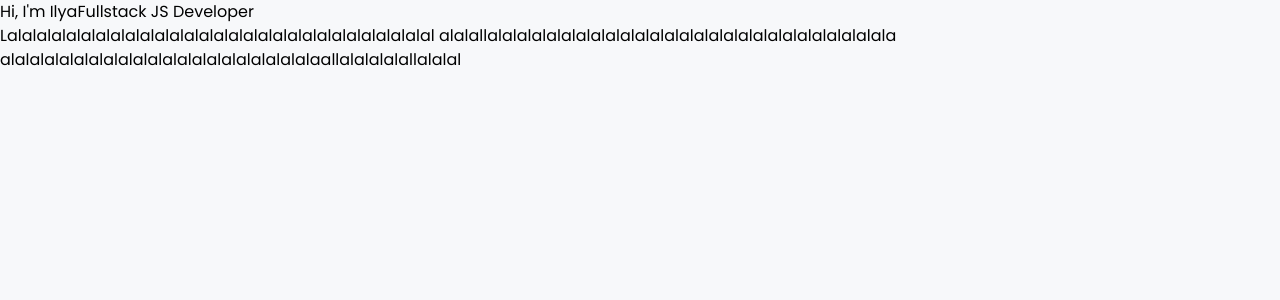
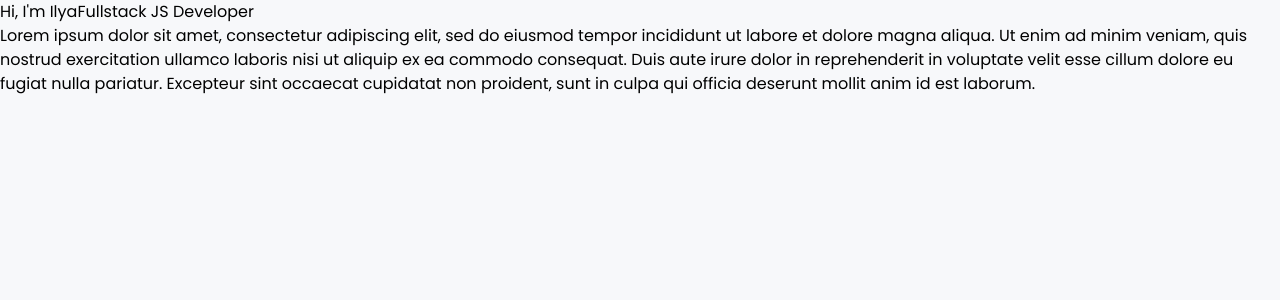
Before and after one commit to Undertaker2020/Portfolio-Website, a React (Vite) app: page / in a window 1280 px wide. Shown: the top 300 px of the page. Built offline with nearby package versions, Linux system fonts and the light colour scheme; some icons are missing.

Commit message:
Commit Version 0.1.0

```diff
--- a/src/components/Hero.tsx
+++ b/src/components/Hero.tsx
@@ -1,7 +1,7 @@
 import {LogoBehance, LogoDeviantart, LogoDribbble, LogoFigma} from "react-ionicons";
 
 const Hero = () => {
-    return(
+    return (
         <div className="hero w-full h-screen flex items-center justify-center
                         md:px-[250px] px-5 relative">
             <div className="flex w-full flex-col gap-8 z-50 items-center
@@ -15,19 +15,21 @@
                 </span>
                 <p className="text-orange-200 md:max-w-[600px] max-w-[450px]
                                 leading-7 text-center">
-                    Lalalalalalalalalalalalalalalalalalalalalalalalalalalalalal
-                    alalallalalalalalalalalalalalalalalalalalalalalalalalalalalala
-                    alalalalalalalalalalalalalalalalalalalalalaallalalalalallalalal
+                    Lorem ipsum dolor sit amet, consectetur adipiscing elit, sed do eiusmod tempor incididunt ut labore
+                    et dolore magna aliqua. Ut enim ad minim veniam, quis nostrud exercitation ullamco laboris nisi ut
+                    aliquip ex ea commodo consequat. Duis aute irure dolor in reprehenderit in voluptate velit esse
+                    cillum dolore eu fugiat nulla pariatur. Excepteur sint occaecat cupidatat non proident, sunt in
+                    culpa qui officia deserunt mollit anim id est laborum.
                 </p>
                 <div className="">
-                    <LogoDribbble />
-                    <LogoDeviantart />
-                    <LogoBehance />
-                    <LogoFigma />
+                    <LogoDribbble/>
+                    <LogoDeviantart/>
+                    <LogoBehance/>
+                    <LogoFigma/>
                 </div>
             </div>
         </div>
-    )
+    );
 };
 
 export default Hero;
```
